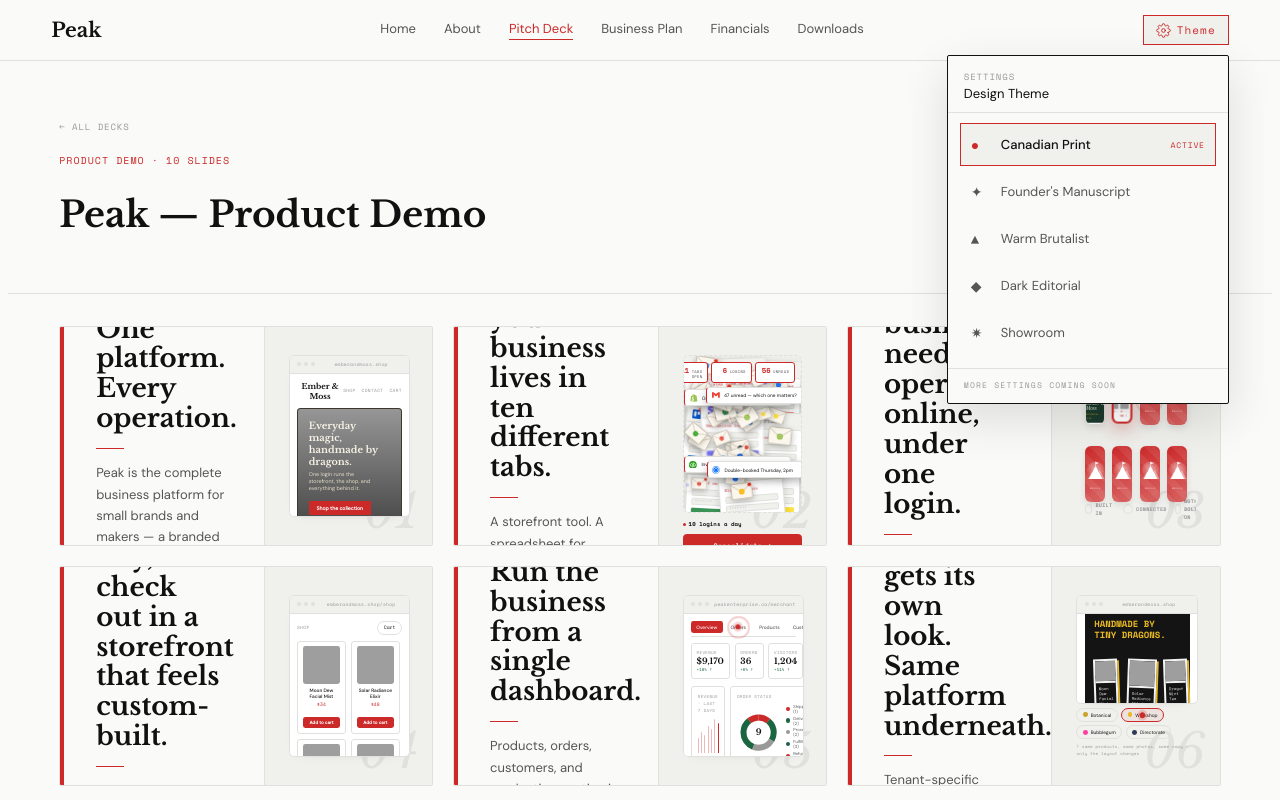
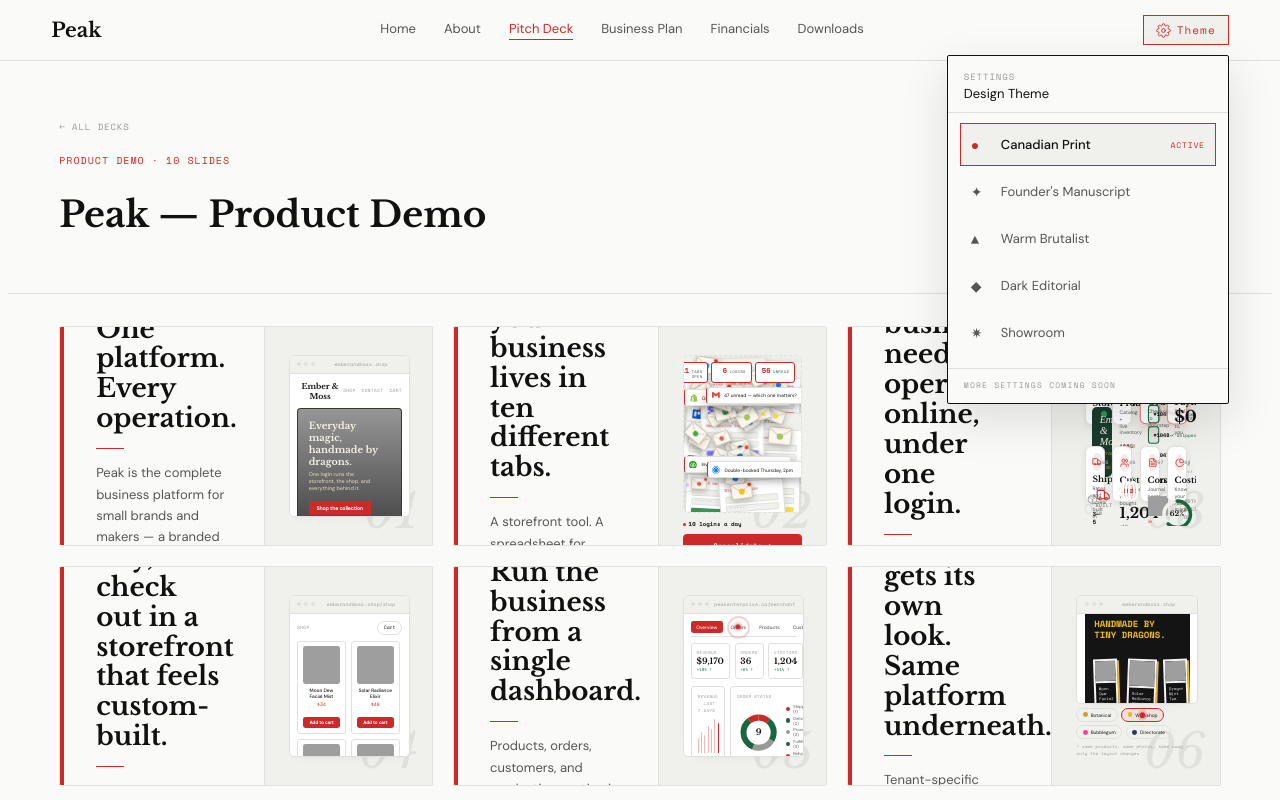
Before and after one commit to MoraRosa/TheAppPitch, a React (Vite) app: page /#/pitch/demo in a window 1280 px wide. Both pictures are taken after a click on the button "Theme". Shown: the top 800 px of the page. Built offline with nearby package versions, Linux system fonts and the light colour scheme; grey boxes are pictures that could not be loaded.

Commit message:
feat(demo): slide 3 big cursor-led module map with data bus, cursor click on slide 8 button

```diff
--- a/src/components/pitch/visuals/demoVisuals.jsx
+++ b/src/components/pitch/visuals/demoVisuals.jsx
@@ -917,8 +917,6 @@ function MockupPlatform({ theme, size, paceMs = 26000 }) {
   const liveRef = useRef(false);
   const [active, setActive] = useState(-1);
   const [plays, setPlays] = useState(() => Array(8).fill(0));
-  const [flipped, setFlipped] = useState(() => Array(8).fill(false));   // which cards are face-up
-  const playTimers = useRef([]);
   const [connected, setConnected] = useState(false);
   const [checks, setChecks] = useState(0);
 
@@ -934,29 +932,24 @@ function MockupPlatform({ theme, size, paceMs = 26000 }) {
   ];
 
   const cancelAuto = () => { liveRef.current = false; cursorRef.current?.hide(); };
-  // clicking a card flips it over; its little animation starts as the front comes round
-  const activate = (i) => {
-    setActive(i);
-    setFlipped((f) => f.map((v, j) => (j === i ? true : v)));
-    playTimers.current.push(setTimeout(() => setPlays((p) => p.map((v, j) => (j === i ? v + 1 : v))), 380));
-  };
+  const activate = (i) => { setActive(i); setPlays((p) => p.map((v, j) => (j === i ? v + 1 : v))); };
 
   useEffect(() => {
     if (!slideEntered) return undefined;
     liveRef.current = true;
-    setActive(-1); setConnected(false); setChecks(0); setPlays(Array(8).fill(0)); setFlipped(Array(8).fill(false));
+    setActive(-1); setConnected(false); setChecks(0); setPlays(Array(8).fill(0));
     const isLive = () => liveRef.current;
-    const k = paceMs / 28000;
+    const k = paceMs / 26000;
     const wait = (ms) => sleep(ms * k);
     (async () => {
-      await wait(3000);                                // the eight cards get dealt, face down, one at a time
+      await wait(1300);                                // the cards finish arriving
       for (let i = 0; i < 8; i++) {
         const ok = await pointAndClick({
           cursorRef, frameRef: sceneRef, scroll: false, isLive, moveMs: Math.max(450, 650 * k),
           selector: `[data-demo="mod-${i}"]`, onClick: () => activate(i),
         });
         if (!ok) return;
-        await wait(1250);                              // the card flips and its little animation plays
+        await wait(1050);                              // let that card's little animation play
         if (!isLive()) return;
       }
       cursorRef.current?.hide();
@@ -966,7 +959,7 @@ function MockupPlatform({ theme, size, paceMs = 26000 }) {
       setConnected(true);                              // the bus draws and every module snaps onto it
       for (let c = 1; c <= 3; c++) { await wait(750); if (!isLive()) return; setChecks(c); }
     })();
-    return () => { liveRef.current = false; playTimers.current.forEach(clearTimeout); playTimers.current = []; };
+    return () => { liveRef.current = false; };
   }, [slideEntered, paceMs]);
 
   // ── geometry (real px, measured) ──
@@ -974,12 +967,6 @@ function MockupPlatform({ theme, size, paceMs = 26000 }) {
   const cardW = (box.w - pad * 2 - gap * 3) / 4;
   const cardH = (box.h - headH - footH - rowGap - 4 * size) / 2;
   const pos = (i) => ({ x: pad + (i % 4) * (cardW + gap), y: headH + Math.floor(i / 4) * (cardH + rowGap) });
-  // Each card is DESIGNED at a fixed logical size (dw x dh) and scaled to fit whatever
-  // the screen gives it, so its contents can never overlap — at 80%, 100%, or on a phone.
-  const dw = 116;
-  const dh = Math.max(170, Math.min(230, (cardH / cardW) * dw));
-  const sc = Math.max(0.3, Math.min(cardW / dw, cardH / dh));
-  const offX = (cardW - dw * sc) / 2, offY = (cardH - dh * sc) / 2;
   const busY = headH + cardH + rowGap / 2;
   const mono = (sz, color, extra) => ({ fontFamily: theme.fonts.mono, fontSize: `${sz * size}px`, color, letterSpacing: '0.06em', textTransform: 'uppercase', ...extra });
   const good = t.positive || t.accent;
@@ -1032,54 +1019,31 @@ function MockupPlatform({ theme, size, paceMs = 26000 }) {
             </motion.div>
           )}
 
-          {/* the eight modules — dealt face down, flipped over one by one */}
+          {/* the eight modules */}
           {MODULES.map((m, i) => {
-            const p = pos(i), on = active === i, up = flipped[i];
-            const face = (extra) => ({ position: 'absolute', inset: 0, borderRadius: `${10 * size}px`, overflow: 'hidden', backfaceVisibility: 'hidden', WebkitBackfaceVisibility: 'hidden', ...extra });
-            const inner = { position: 'absolute', left: offX, top: offY, width: dw, height: dh, transform: `scale(${sc})`, transformOrigin: 'top left' };
+            const p = pos(i), on = active === i;
             return (
-              <motion.div key={m.title} initial={{ opacity: 0, y: -26 * size, rotate: -7, scale: 0.9 }} animate={{ opacity: 1, y: 0, rotate: 0, scale: 1 }}
-                transition={{ type: 'spring', stiffness: 230, damping: 17, delay: 0.2 + i * 0.32 }}
-                style={{ position: 'absolute', left: p.x, top: p.y, width: cardW, height: cardH, zIndex: 2, perspective: 1000 }}>
+              <motion.div key={m.title} initial={{ opacity: 0, y: 20 * size, scale: 0.94 }} animate={{ opacity: 1, y: 0, scale: 1 }}
+                transition={{ type: 'spring', stiffness: 220, damping: 20, delay: 0.1 + i * 0.07 }}
+                style={{ position: 'absolute', left: p.x, top: p.y, width: cardW, height: cardH, zIndex: 2 }}>
                 <div data-demo={`mod-${i}`} onClick={() => { cancelAuto(); activate(i); }} style={{
-                  position: 'absolute', inset: 0, cursor: 'pointer', borderRadius: `${10 * size}px`,
-                  boxShadow: on ? `0 ${10 * size}px ${26 * size}px ${t.accent}40` : `0 ${4 * size}px ${12 * size}px rgba(0,0,0,0.1)`,
+                  height: '100%', boxSizing: 'border-box', cursor: 'pointer', borderRadius: `${10 * size}px`, background: t.surface || t.bg,
+                  border: `${on ? 2 : 1}px solid ${on ? t.accent : t.border}`, padding: `${11 * size}px ${11 * size}px ${10 * size}px`,
+                  boxShadow: on ? `0 ${10 * size}px ${26 * size}px ${t.accent}40` : `0 ${4 * size}px ${12 * size}px rgba(0,0,0,0.07)`,
                   transform: on ? `translateY(${-4 * size}px) scale(1.035)` : 'none', transition: 'all 0.3s cubic-bezier(0.34,1.56,0.64,1)',
+                  display: 'flex', flexDirection: 'column',
                 }}>
-                  <motion.div initial={{ rotateY: 180 }} animate={{ rotateY: up ? 0 : 180 }} transition={{ duration: 0.75, ease: [0.4, 0, 0.2, 1] }}
-                    style={{ position: 'absolute', inset: 0, transformStyle: 'preserve-3d' }}>
-                    {/* front */}
-                    <div style={face({ background: t.surface || t.bg, border: `${on ? 2 : 1}px solid ${on ? t.accent : t.border}`, boxSizing: 'border-box', transition: 'border-color 0.3s ease' })}>
-                      <div style={{ ...inner, padding: '11px 11px 10px', boxSizing: 'border-box', display: 'flex', flexDirection: 'column' }}>
-                        <div style={{ display: 'flex', alignItems: 'center', justifyContent: 'space-between', marginBottom: '7px' }}>
-                          <span style={{ width: '30px', height: '30px', borderRadius: '50%', display: 'flex', alignItems: 'center', justifyContent: 'center', background: on ? t.accent : `${t.accent}1A`, color: on ? onAccent : t.accent, transition: 'all 0.3s ease' }}>
-                            <m.Icon size={16} color="currentColor" strokeWidth={2} />
-                          </span>
-                          <span style={{ fontFamily: theme.fonts.mono, fontWeight: 700, fontSize: '8px', letterSpacing: '0.06em', color: on ? t.accent : t.textFaint }}>{String(i + 1).padStart(2, '0')}</span>
-                        </div>
-                        <div style={{ fontFamily: theme.fonts.display, fontWeight: 800, fontSize: '14px', color: t.text, lineHeight: 1.1 }}>{m.title}</div>
-                        <div style={{ fontFamily: theme.fonts.body, fontSize: '8.5px', color: t.textMuted, lineHeight: 1.35, margin: '3px 0 8px' }}>{m.cap}</div>
-                        <div style={{ flex: 1, display: 'flex', alignItems: 'center', minHeight: 0 }}>
-                          {plays[i] > 0 && <m.Hero key={plays[i]} theme={theme} size={1} playKey={plays[i]} />}
-                        </div>
-                      </div>
-                    </div>
-                    {/* back: what you see until the cursor turns the card over */}
-                    <div style={face({
-                      transform: 'rotateY(180deg)', background: `linear-gradient(150deg, ${t.accent}, ${t.accent}B3)`,
-                      backgroundImage: `repeating-linear-gradient(45deg, rgba(255,255,255,0.07) 0 7px, transparent 7px 14px), linear-gradient(150deg, ${t.accent}, ${t.accent}B3)`,
-                    })}>
-                      <div style={{ ...inner, boxSizing: 'border-box' }}>
-                        <div style={{ position: 'absolute', inset: '8px', border: '1.5px solid rgba(255,255,255,0.4)', borderRadius: '7px' }} />
-                        <div style={{ position: 'absolute', top: '15px', left: '16px', fontFamily: theme.fonts.mono, fontWeight: 700, fontSize: '10px', color: '#fff', opacity: 0.9 }}>{String(i + 1).padStart(2, '0')}</div>
-                        <div style={{ position: 'absolute', bottom: '15px', right: '16px', fontFamily: theme.fonts.mono, fontWeight: 700, fontSize: '10px', color: '#fff', opacity: 0.9, transform: 'rotate(180deg)' }}>{String(i + 1).padStart(2, '0')}</div>
-                        <div style={{ position: 'absolute', inset: 0, display: 'flex', flexDirection: 'column', alignItems: 'center', justifyContent: 'center', gap: '8px' }}>
-                          <PeakMark size={1.5} color="#fff" />
-                          <div style={{ fontFamily: theme.fonts.mono, fontSize: '7px', letterSpacing: '0.24em', color: '#fff', opacity: 0.85 }}>MODULE</div>
-                        </div>
-                      </div>
-                    </div>
-                  </motion.div>
+                  <div style={{ display: 'flex', alignItems: 'center', justifyContent: 'space-between', marginBottom: `${7 * size}px` }}>
+                    <span style={{ width: `${30 * size}px`, height: `${30 * size}px`, borderRadius: '50%', display: 'flex', alignItems: 'center', justifyContent: 'center', background: on ? t.accent : `${t.accent}1A`, color: on ? onAccent : t.accent, transition: 'all 0.3s ease' }}>
+                      <m.Icon size={16 * size} color="currentColor" strokeWidth={2} />
+                    </span>
+                    <span style={mono(8, on ? t.accent : t.textFaint, { fontWeight: 700 })}>{String(i + 1).padStart(2, '0')}</span>
+                  </div>
+                  <div style={{ fontFamily: theme.fonts.display, fontWeight: 800, fontSize: `${14 * size}px`, color: t.text, lineHeight: 1.1 }}>{m.title}</div>
+                  <div style={{ fontFamily: theme.fonts.body, fontSize: `${8.5 * size}px`, color: t.textMuted, lineHeight: 1.35, margin: `${3 * size}px 0 ${8 * size}px` }}>{m.cap}</div>
+                  <div style={{ flex: 1, display: 'flex', alignItems: 'center', minHeight: 0 }}>
+                    <m.Hero theme={theme} size={size} playKey={plays[i]} />
+                  </div>
                 </div>
               </motion.div>
             );
--- a/src/data/decks/demoSlides.js
+++ b/src/data/decks/demoSlides.js
@@ -29,11 +29,11 @@ const BASE_SLIDES = [
   {
     id: 3,
     slug: 'platform',
-    autoMs: 28000,
+    autoMs: 26000,
     eyebrow: 'What You Can Do',
     headline: 'Everything a business needs to operate online, under one login.',
     body: 'Storefront, products and inventory, orders, payments, shipping, customers, content, and production costing \u2014 all built in, all connected, nothing bolted on.',
-    speakerNote: 'Eight cards get dealt face down. The cursor flips them over one by one, in the order the narration lists them, then a data bus connects them all. This is the map for the rest of the demo.',
+    speakerNote: 'Let the cursor walk the eight modules, then let the data bus connect them. This is the map for the rest of the demo.',
     tag: '03',
   },
   {
```
